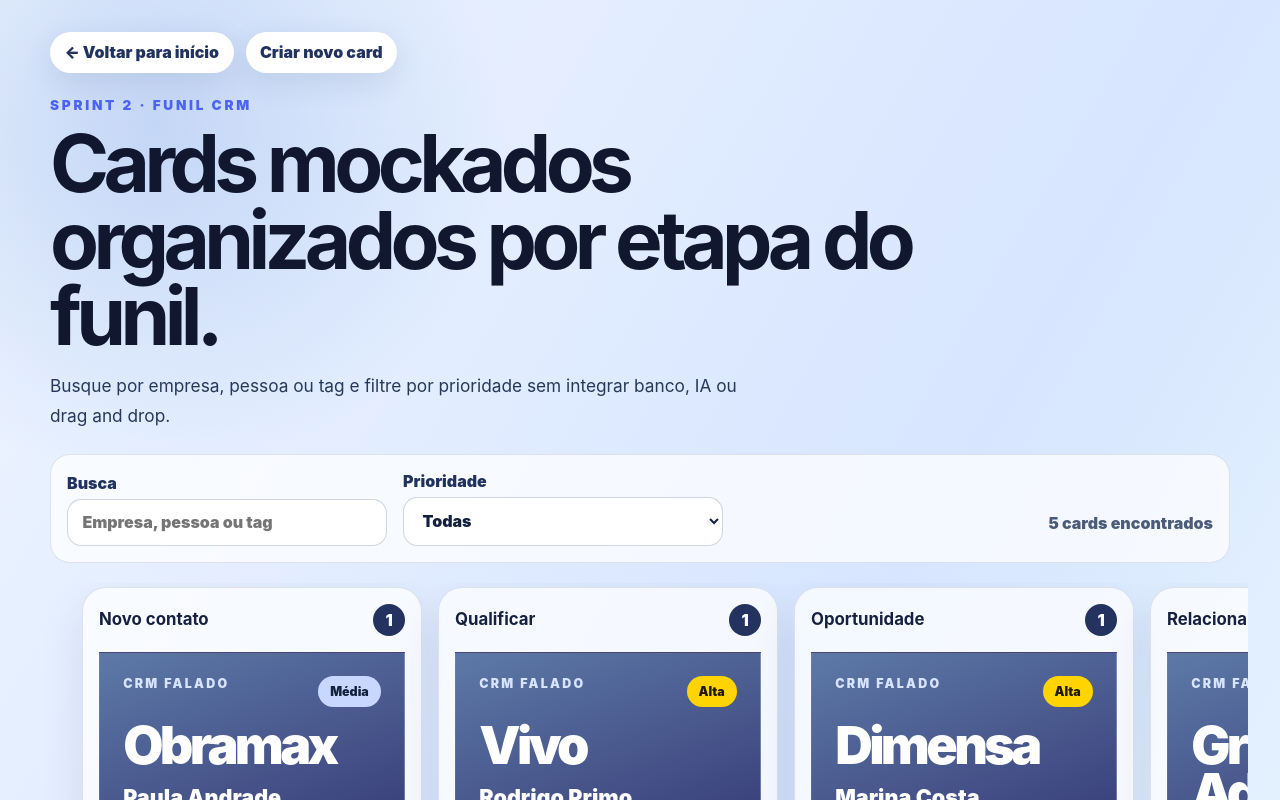
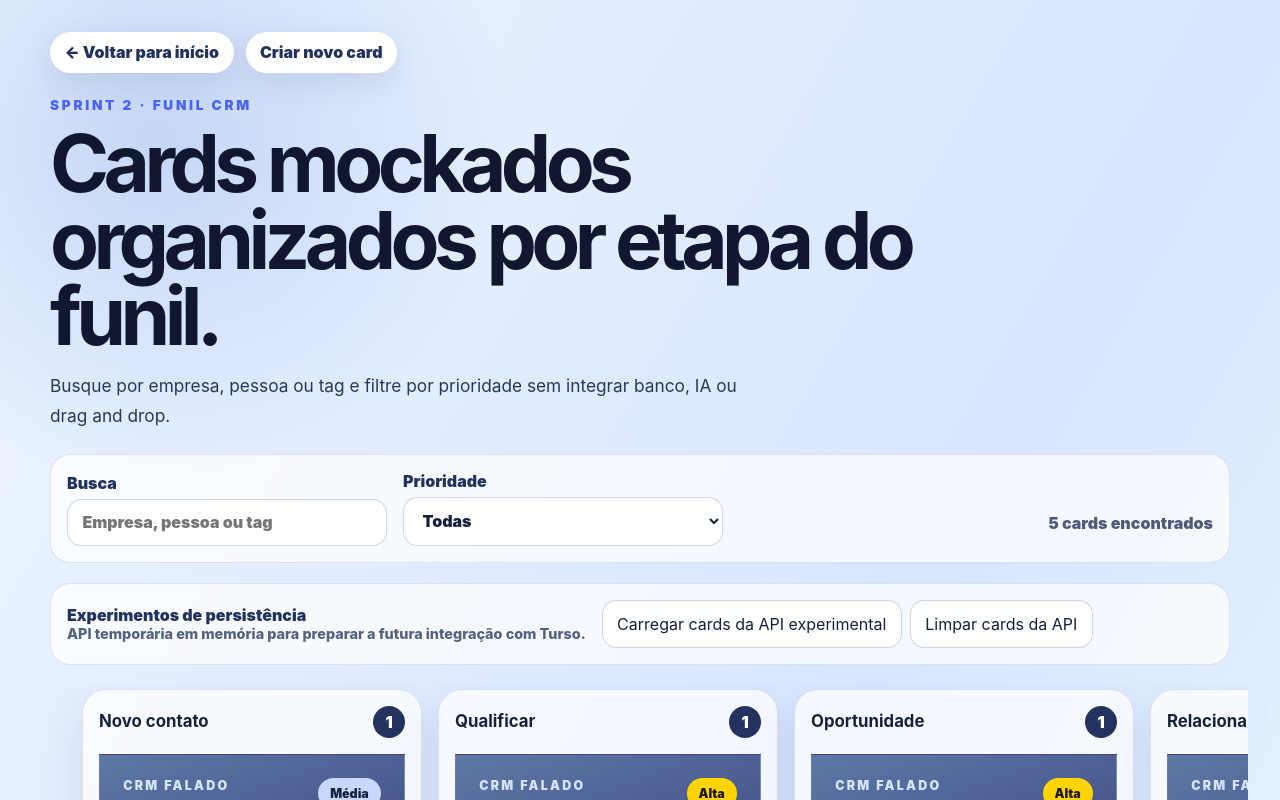
Before and after one commit to ollielab-eot/crm-falado, a SvelteKit app: page /funnel in a window 1280 px wide. Shown: the top 800 px of the page. Built offline with nearby package versions, Linux system fonts and the light colour scheme.

Commit message:
feat: add experimental cards API

```diff
--- a/src/lib/components/FunnelColumn.svelte
+++ b/src/lib/components/FunnelColumn.svelte
@@ -2,10 +2,11 @@
 	import type { CRMCard, FunnelStage } from '$lib/types';
 	import CardCRM from './CardCRM.svelte';
 
-	let { stage, cards, savedCardIds = new Set<string>() } = $props<{
+	let { stage, cards, savedCardIds = new Set<string>(), apiCardIds = new Set<string>() } = $props<{
 		stage: FunnelStage;
 		cards: CRMCard[];
 		savedCardIds?: Set<string>;
+		apiCardIds?: Set<string>;
 	}>();
 </script>
 
@@ -22,6 +23,9 @@
 					<CardCRM {card} compact />
 					{#if savedCardIds.has(card.id)}
 						<p class="local-badge">Salvo localmente</p>
+					{/if}
+					{#if apiCardIds.has(card.id)}
+						<p class="api-badge">API experimental</p>
 					{/if}
 				</div>
 			{/each}
@@ -83,6 +87,7 @@
 		gap: 0.5rem;
 	}
 
+	.api-badge,
 	.local-badge {
 		width: fit-content;
 		margin: 0;
@@ -94,6 +99,11 @@
 		font-weight: 900;
 	}
 
+	.api-badge {
+		background: rgba(21, 115, 71, 0.12);
+		color: #157347;
+	}
+
 	.empty-state {
 		margin: 0;
 		border: 1px dashed rgba(74, 93, 142, 0.28);
--- /dev/null
+++ b/src/lib/server/cardsStore.ts
@@ -0,0 +1,35 @@
+import type { CRMCard } from '$lib/types';
+
+// Store em memória temporária para a Sprint 5; será substituída por Turso na próxima sprint.
+let cards: CRMCard[] = [];
+
+function createCardId() {
+	if (typeof crypto !== 'undefined' && 'randomUUID' in crypto) {
+		return crypto.randomUUID();
+	}
+
+	return `api-${Date.now()}-${Math.random().toString(36).slice(2, 10)}`;
+}
+
+export function getCards(): CRMCard[] {
+	return cards;
+}
+
+export function addCard(card: CRMCard): CRMCard {
+	const cardToAdd: CRMCard = {
+		...card,
+		id: card.id || createCardId()
+	};
+
+	cards = [cardToAdd, ...cards.filter((storedCard) => storedCard.id !== cardToAdd.id)];
+
+	return cardToAdd;
+}
+
+export function deleteCard(id: string): void {
+	cards = cards.filter((card) => card.id !== id);
+}
+
+export function clearCards(): void {
+	cards = [];
+}
--- /dev/null
+++ b/src/lib/utils/cardsApi.ts
@@ -0,0 +1,45 @@
+import type { CRMCard } from '$lib/types';
+
+type CardsResponse = {
+	cards: CRMCard[];
+};
+
+type CardResponse = {
+	card: CRMCard;
+};
+
+async function parseJsonResponse<T>(response: Response): Promise<T> {
+	if (!response.ok) {
+		throw new Error('Falha ao acessar a API experimental de cards.');
+	}
+
+	return (await response.json()) as T;
+}
+
+export async function fetchApiCards(): Promise<CRMCard[]> {
+	const data = await parseJsonResponse<CardsResponse>(await fetch('/api/cards'));
+
+	return data.cards;
+}
+
+export async function createApiCard(card: CRMCard): Promise<CRMCard> {
+	const data = await parseJsonResponse<CardResponse>(
+		await fetch('/api/cards', {
+			method: 'POST',
+			headers: {
+				'Content-Type': 'application/json'
+			},
+			body: JSON.stringify(card)
+		})
+	);
+
+	return data.card;
+}
+
+export async function deleteApiCard(id: string): Promise<void> {
+	await parseJsonResponse<{ ok: true }>(await fetch(`/api/cards?id=${encodeURIComponent(id)}`, { method: 'DELETE' }));
+}
+
+export async function clearApiCards(): Promise<void> {
+	await parseJsonResponse<{ ok: true }>(await fetch('/api/cards', { method: 'DELETE' }));
+}
--- /dev/null
+++ b/src/routes/api/cards/+server.ts
@@ -0,0 +1,25 @@
+import { json, type RequestHandler } from '@sveltejs/kit';
+import { addCard, clearCards, deleteCard, getCards } from '$lib/server/cardsStore';
+import type { CRMCard } from '$lib/types';
+
+export const GET: RequestHandler = () => {
+	return json({ cards: getCards() });
+};
+
+export const POST: RequestHandler = async ({ request }) => {
+	const card = (await request.json()) as CRMCard;
+
+	return json({ card: addCard(card) });
+};
+
+export const DELETE: RequestHandler = ({ url }) => {
+	const id = url.searchParams.get('id');
+
+	if (id) {
+		deleteCard(id);
+	} else {
+		clearCards();
+	}
+
+	return json({ ok: true });
+};
--- a/src/routes/funnel/+page.svelte
+++ b/src/routes/funnel/+page.svelte
@@ -1,6 +1,7 @@
 <script lang="ts">
 	import { onMount } from 'svelte';
 	import FunnelColumn from '$lib/components/FunnelColumn.svelte';
+	import { clearApiCards, fetchApiCards } from '$lib/utils/cardsApi';
 	import { clearSavedCards, getSavedCards } from '$lib/utils/localCards';
 	import type { CRMCard, FunnelStage, Priority } from '$lib/types';
 
@@ -104,13 +105,16 @@
 	let searchTerm = $state('');
 	let priorityFilter = $state<Priority | 'todas'>('todas');
 	let savedCards = $state<CRMCard[]>([]);
+	let apiCards = $state<CRMCard[]>([]);
+	let apiMessage = $state('');
 
 	onMount(() => {
 		savedCards = getSavedCards();
 	});
 
 	let savedCardIds = $derived(new Set(savedCards.map((card) => card.id)));
-	let allCards = $derived([...mockedCards, ...savedCards]);
+	let apiCardIds = $derived(new Set(apiCards.map((card) => card.id)));
+	let allCards = $derived([...mockedCards, ...savedCards, ...apiCards]);
 
 	let filteredCards = $derived(
 		allCards.filter((card) => {
@@ -133,6 +137,17 @@
 	function clearLocalCards() {
 		clearSavedCards();
 		savedCards = [];
+	}
+
+	async function loadApiCards() {
+		apiCards = await fetchApiCards();
+		apiMessage = `${apiCards.length} cards carregados da API experimental.`;
+	}
+
+	async function clearExperimentalApiCards() {
+		await clearApiCards();
+		apiCards = [];
+		apiMessage = 'Cards da API experimental removidos da tela.';
 	}
 </script>
 
@@ -176,9 +191,23 @@
 		{/if}
 	</section>
 
+	<section class="persistence-experiments" aria-label="Experimentos de persistência">
+		<div>
+			<p class="experiment-title">Experimentos de persistência</p>
+			<p class="experiment-copy">API temporária em memória para preparar a futura integração com Turso.</p>
+		</div>
+		<div class="experiment-actions">
+			<button type="button" onclick={loadApiCards}>Carregar cards da API experimental</button>
+			<button type="button" onclick={clearExperimentalApiCards}>Limpar cards da API</button>
+		</div>
+		{#if apiMessage}
+			<p class="api-message">{apiMessage}</p>
+		{/if}
+	</section>
+
 	<section class="funnel-board" aria-label="Colunas do funil CRM">
 		{#each stages as stage}
-			<FunnelColumn {stage} cards={cardsByStage(stage)} {savedCardIds} />
+			<FunnelColumn {stage} cards={cardsByStage(stage)} {savedCardIds} {apiCardIds} />
 		{/each}
 	</section>
 </main>
@@ -262,6 +291,7 @@
 		color: #273858;
 	}
 
+	.persistence-experiments,
 	.filters {
 		display: flex;
 		max-width: 1180px;
@@ -283,6 +313,7 @@
 	}
 
 	button.clear-saved,
+	.experiment-actions button,
 	input,
 	select {
 		width: min(78vw, 320px);
@@ -292,6 +323,38 @@
 		background: #fff;
 		font: inherit;
 		color: #14213d;
+	}
+
+	.persistence-experiments {
+		align-items: center;
+	}
+
+	.experiment-title,
+	.experiment-copy,
+	.api-message {
+		margin: 0;
+	}
+
+	.experiment-title {
+		font-weight: 900;
+		color: #22325f;
+	}
+
+	.experiment-copy,
+	.api-message {
+		font-size: 0.9rem;
+		font-weight: 800;
+		color: #52627f;
+	}
+
+	.experiment-actions {
+		display: flex;
+		gap: 0.5rem;
+		flex-wrap: wrap;
+	}
+
+	.experiment-actions button {
+		width: auto;
 	}
 
 	.filters p {
@@ -321,4 +384,5 @@
 			margin-left: 0;
 		}
 	}
+
 </style>
```
Also changed, not shown: src/routes/new/+page.svelte (+21 -1 lines).
